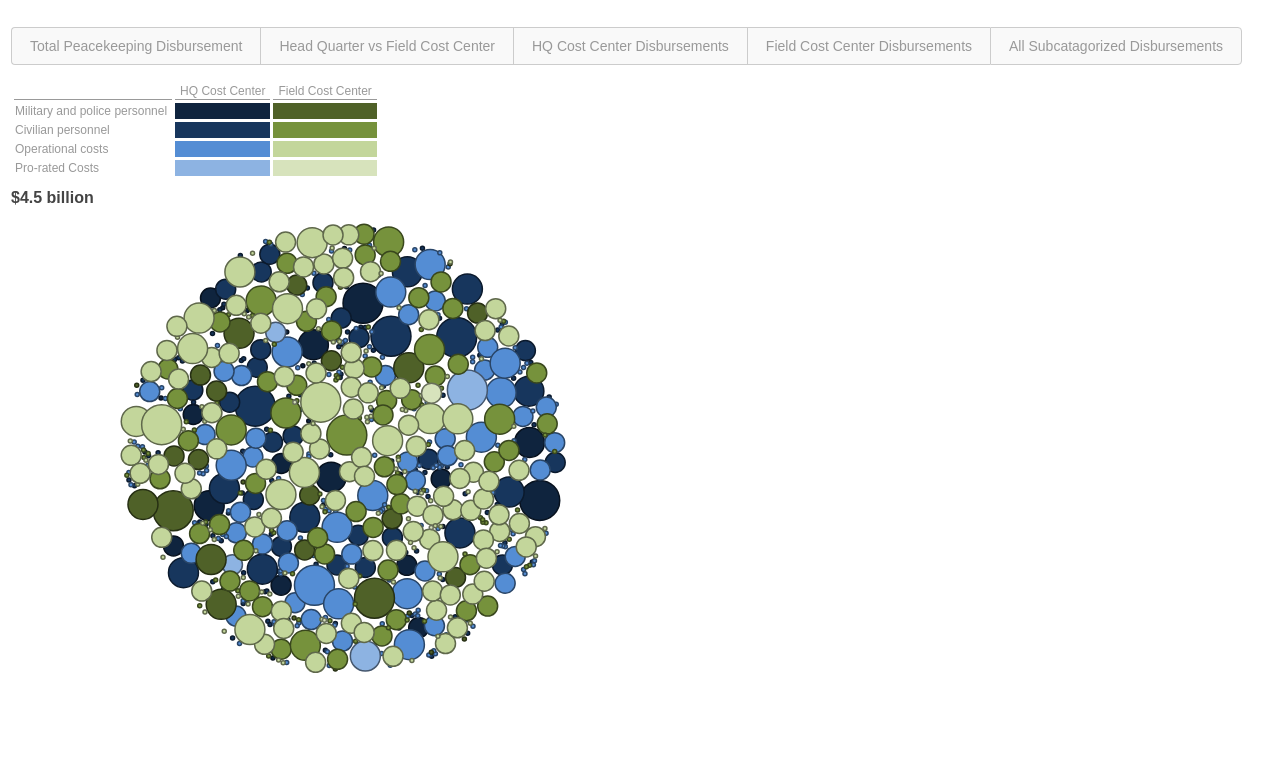
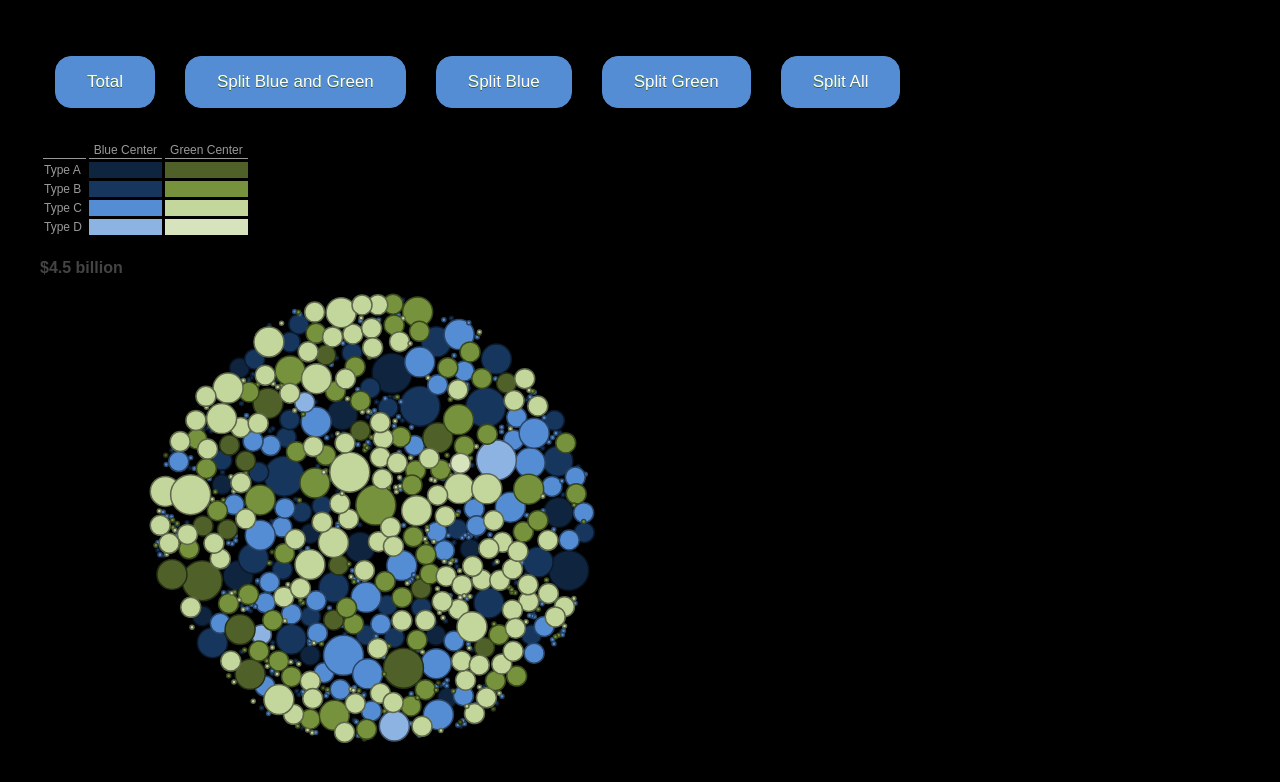
Before and after one commit to digvijayu/force_bubble_chart, a plain HTML site: page index.html in a window 1280 px wide. Drawn offline with Linux system fonts and the light colour scheme; animation ran at ten frames a second.

Commit message:
minor changes to improve the views

```diff
--- a/customer-data-chart.js
+++ b/customer-data-chart.js
@@ -160,9 +160,10 @@ d3.json("gen.txt", function(error, root) {
 			LData[0] = LLevel.CatagoriesIncluded;
 
 			//Create buttons
-			LButtonsContainerDiv.append('li')
+			LButtonsContainerDiv.append('button')
 			.text(LLevel.LevelName)
 			.attr('title', L_L_GetCategorisString(LLevel.CatagoriesIncluded))
+			.attr('class', "myButton")
 			.data(LData)
 			.on('click', function(d, i){
 				//On click display the catagorized data
@@ -293,7 +294,7 @@ d3.json("gen.txt", function(error, root) {
 	LChartConfig.onCircleMouseHover = function (p_Circle, p_Data, p_Index){
 		var el = d3.select(p_Circle);
 		var xpos = Number(el.attr('cx') + p_Data.radius);
-        var ypos = (el.attr('cy') - p_Data.radius - 10 + 80);
+        var ypos = (el.attr('cy') - p_Data.radius - 10);
 
 		//Highlight the bubble border
         el.style("stroke","#000").style("stroke-width",3);
--- a/index.html
+++ b/index.html
@@ -6,7 +6,8 @@
 
 		body{
 			font-family: Arial;
-
+      background-color: #000000;
+      padding: 2rem;
 		}
 
 		tspan#spval
@@ -154,7 +155,7 @@
 		  color: #999;
 		  font-size: 14px;
 		  cursor: pointer;
-		  float: left;
+		  display:inline;
 		  padding: 10px 18px;
 		  border-top: solid 1px #CCC;
 		  border-bottom: solid 1px #CCC;
@@ -183,6 +184,33 @@
 		  padding-left: 0;
 		}
 
+    .myButton {
+      margin: 0 15px;
+      background-color:#548DD4;
+      -moz-border-radius:16px;
+      -webkit-border-radius:16px;
+      border-radius:16px;
+      border:1px solid #548DD4;
+      display:inline-block;
+      cursor:pointer;
+      color:#ffffff;
+      font-family:Arial;
+      font-size:17px;
+      padding:15px 31px;
+      text-decoration:none;
+      text-shadow:0px 1px 0px #2f6627;
+    }
+    .myButton:hover {
+      background-color:#548DD4;
+      opacity: 0.8;
+    }
+    .myButton:active {
+      position:relative;
+      top:1px;
+    }
+
+
+
 
 
 	</style>
@@ -196,54 +224,42 @@
 	<script src="d3.v3/d3.v3.min.js"></script>
 	<script src="clsBubbleChart.js"></script>
 	<script src="customer-data-chart.js"></script>
-
-    <table>
-		<tr>
-			<td>
 				<!-- HTML element where Navigation menu will be rendered -->
 				<div id='div-level-btn-cntnr'>
 					<ul class="nytg-navigation clearfix" id='div-level-btn-cntnr-list'></ul>
 				</div>
-				<table style="font-size : 12px;color : #999999;padding-top:15px;" cellspacing="3" >
+				<div>
+          <table style="font-size : 12px;color : #999999;padding:15px 0;" cellspacing="3" >
   					<tr>
   						<td style="border-bottom : 1px solid #999999;"></td>
-						<td style="padding-right: 5px;padding-left: 5px;border-bottom : 1px solid #999999;">HQ Cost Center</td>
-						<td style="padding-right: 5px;padding-left: 5px;border-bottom : 1px solid #999999;">Field Cost Center</td>
+  						<td style="padding-right: 5px;padding-left: 5px;border-bottom : 1px solid #999999;">Blue Center</td>
+  						<td style="padding-right: 5px;padding-left: 5px;border-bottom : 1px solid #999999;">Green Center</td>
   					</tr>
   					<tr>
-						<td style=" padding-right: 5px;">Military and police personnel</td>
+  						<td style=" padding-right: 5px;">Type A</td>
   						<td style="background-color : #0F243E;"></td>
   						<td style="background-color : #4F6128"></td>
   					</tr>
   					<tr>
-						<td>Civilian personnel</td>
+  						<td>Type B</td>
   						<td style="background-color : #17365D"></td>
   						<td style="background-color : #76923C"></td>
   					</tr>
   					<tr>
-						<td>Operational costs</td>
+  						<td>Type C</td>
   						<td style="background-color : #548DD4"></td>
   						<td style="background-color : #C3D69B"></td>
   					</tr>
   					<tr>
-						<td>Pro-rated Costs</td>
+  						<td>Type D</td>
   						<td style="background-color : #8DB3E2"></td>
   						<td style="background-color : #D7E3BC"></td>
   					</tr>
   				</table>
-			</td>
-		</tr>
-		<tr>
-			<td>
+        </div>
 				<!-- HTML element where SVG will be rendered -->
+        <div style="position: relative;">
           <div class='div-svg-cntnr'></div>
-			</td>
-		</tr>
-	</table>
-
-
-
-
           <!-- Tool tip object (displayed when user hovers a data bubble) -->
         	<div id="jay-tooltip">
         		<div id="jay-tooltipContainer">
@@ -260,6 +276,7 @@
         			<div class="jay-tail"></div>
         		</div>
         	</div>
+        </div>
 
   </body>
 </html>
```
Also changed, not shown: gen.txt. Lines whose indentation alone changed are shown as unchanged.
